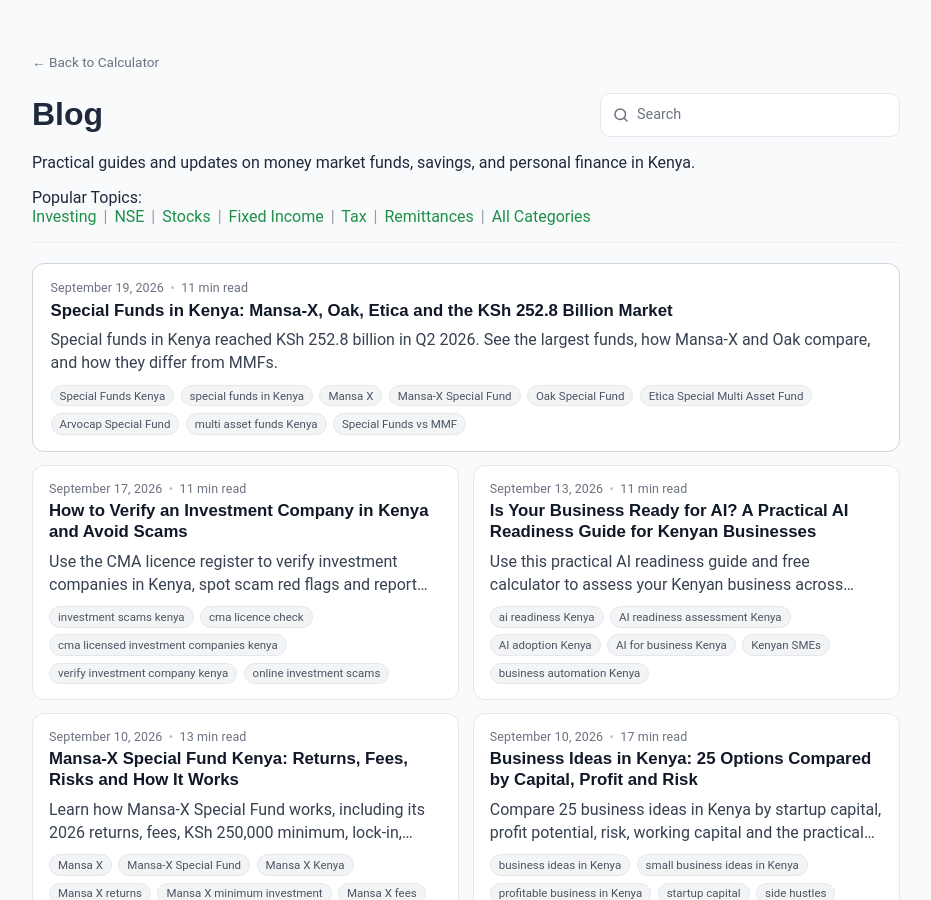
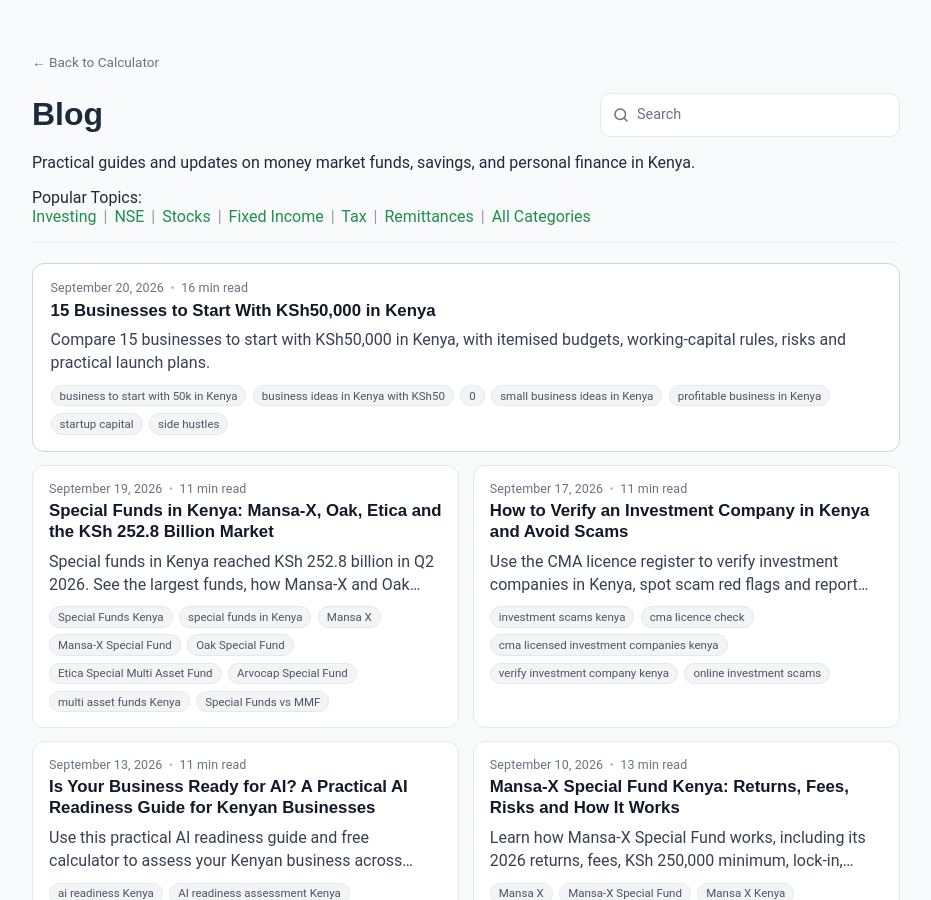
Before and after one commit to Coinimain/kenyanmmf, a Jekyll site: the page built from blog.md, in a window 1280 px wide and 900 px high. Shown: the whole window, without its empty margins (174-1105 px from the left). Built offline with Jekyll 4.4.1, drawn with Linux system fonts in a browser that asks for light colours; some of the changed lines change nothing that is shown.

Commit message:
Add KSh50,000 business ideas guide

```diff
--- a/_posts/2026-09-10-business-ideas-in-kenya.md
+++ b/_posts/2026-09-10-business-ideas-in-kenya.md
@@ -305,7 +305,7 @@
 | KSh300,000–KSh1 million | Food outlet, car wash, daycare, mini shop, M-Pesa sub-agent | Stronger daily or monthly cash flow, with higher fixed costs |
 | Above KSh1 million | Distribution, hardware, larger event-hire operation | Scale, stock depth and business-to-business sales |
 
-Do not force the capital into the largest business it can open. Choose the smallest model that proves demand.
+Do not force the capital into the largest business it can open. Choose the smallest model that proves demand. If KSh50,000 is your ceiling, use the detailed guide to [15 businesses to start with KSh50,000 in Kenya](/blog/business-ideas-in-kenya-with-50000/). It includes itemised launch budgets, working-capital reserves and the businesses that do not fit the amount.
 
 ## How to calculate the real startup capital
 
--- /dev/null
+++ b/_posts/2026-09-20-business-ideas-in-kenya-with-50000.md
@@ -0,0 +1,376 @@
+---
+layout: post
+title: "15 Businesses to Start With KSh50,000 in Kenya"
+seo_title: "15 Businesses to Start With KSh50,000 in Kenya"
+description: "Compare 15 businesses to start with KSh50,000 in Kenya, with itemised budgets, working-capital rules, risks and practical launch plans."
+date: 2026-09-20
+categories: [personal-finance]
+tags: [business to start with 50k in Kenya, business ideas in Kenya with KSh50,000, small business ideas in Kenya, profitable business in Kenya, startup capital, side hustles]
+permalink: /blog/business-ideas-in-kenya-with-50000/
+image: /assets/images/business-ideas-in-kenya-with-50000.jpg
+image_alt: "Kenyan entrepreneurs running clothing, street-food, cleaning and digital-service businesses that can start with KSh50,000"
+image_caption: "KSh50,000 can launch a lean business when spending is controlled and part of the money remains as working capital."
+image_source_name: "Kenya MMF Calculator"
+image_license: "Original graphic © Kenya MMF Calculator"
+faq:
+  - q: "Which business can I start with KSh50,000 in Kenya?"
+    a: "KSh50,000 supports a lean cleaning service, smokies and eggs cart, curated mitumba business, fruit-cup delivery service, cosmetics resale operation or a small FMCG distribution route. Skill-based services such as social media management, tutoring and freelance work need less stock and leave a larger cash reserve."
+  - q: "Is KSh50,000 enough to start a business in Kenya?"
+    a: "Yes. It is enough for a home-based, mobile, online or order-driven business. It is not enough for a rent-heavy shop, a full M-Pesa outlet, a car wash, a mini-supermarket or a fully equipped salon. The model must protect at least KSh15,000 as working capital."
+  - q: "What is the most profitable business to start with KSh50,000?"
+    a: "A service based on a skill and equipment you already own produces the strongest return on capital. Cleaning, social media services, tutoring, design, bookkeeping and other freelance services carry little stock. Profit still depends on paid demand, pricing and consistent delivery."
+  - q: "How much of KSh50,000 should remain as working capital?"
+    a: "Keep at least KSh15,000. Hold KSh20,000 or more for a business with perishable stock, transport costs or irregular orders. Working capital pays for restocking, delivery, data, small repairs and the gap between one sale and the next."
+  - q: "Which KSh50,000 businesses do not need a shop?"
+    a: "Cleaning, social media management, tutoring, freelance services, online reselling, print brokerage, gift hampers, home baking, curated mitumba and second-hand book sales all operate from home, online or at the customer's premises."
+  - q: "Do I need to register a KSh50,000 business?"
+    a: "Yes. Register the chosen business structure and obtain the permits attached to the activity and county. KRA requires people engaged in business to onboard eTIMS and issue electronic tax invoices. Food businesses also need the applicable county and public-health approvals."
+  - q: "Should I start a business or put KSh50,000 in a money market fund?"
+    a: "Start the business when paid demand is proven, the capital is not your emergency fund and the expected surplus pays for your time and risk. Keep the money in an MMF when you need liquidity, cannot operate the business consistently or have not tested the market."
+---
+
+KSh50,000 is enough to start a real business in Kenya. It is not enough to fund waste.
+
+Rent can take half of it, equipment can take the rest. The business then opens without stock, transport money or a cash reserve.
+
+The right model starts from home, online, on the move or against confirmed orders. It keeps fixed costs low, and protects cash.
+
+This guide lists **15 businesses to start with KSh50,000 in Kenya**. Every idea includes a full KSh50,000 planning budget. For a wider comparison across larger capital bands, read our guide to [25 business ideas in Kenya](/blog/business-ideas-in-kenya/).
+
+## The quick answer
+
+The strongest shortlist depends on what you already have.
+
+| What you already have | Strong first choice |
+|---|---|
+| A smartphone and sales ability | Social media services or online reselling |
+| A laptop and a marketable skill | Freelance services or tutoring |
+| Access to busy foot traffic | Smokies and eggs or fruit cups |
+| Knowledge of clothes and online selling | Curated mitumba |
+| Trust in an estate, office block or Airbnb network | Cleaning or laundry pickup |
+| Relationships with kiosks and small shops | FMCG route distribution |
+
+Do not choose from profit claims on social media, choose from customers you can reach and costs you can control.
+
+## How to divide KSh50,000
+
+Use this as the default split:
+
+| Use | Amount |
+|---|---:|
+| Equipment or opening stock | KSh25,000 |
+| Registration, permits or setup | KSh5,000 |
+| Selling, transport and launch costs | KSh5,000 |
+| Working-capital reserve | KSh15,000 |
+| **Total** | **KSh50,000** |
+
+The split changes by business. The reserve does not disappear. Stock is not a reserve. A phone bought for the business is not a reserve. Money already owed by a customer is not a reserve. Cash in the account is the reserve.
+
+## 15 business ideas in Kenya with KSh50,000
+
+The figures are September 2026 planning budgets. They are not supplier quotations. Get three current quotations before buying equipment or stock.
+
+| Business | Opening spend | Cash reserve | Sales rhythm | Main risk |
+|---|---:|---:|---|---|
+| Home and office cleaning | KSh30,000 | KSh20,000 | Per job or contract | Damage and weak staff controls |
+| Smokies, eggs and sausages | KSh32,000 | KSh18,000 | Daily | Poor location and wastage |
+| Curated mitumba | KSh35,000 | KSh15,000 | Daily to weekly | Dead stock |
+| Fruit cups and juice delivery | KSh30,000 | KSh20,000 | Daily | Spoilage |
+| Home cake orders | KSh30,000 | KSh20,000 | Per order | Underpricing and cancellations |
+| Cosmetics and fragrance resale | KSh35,000 | KSh15,000 | Daily to weekly | Counterfeit and slow stock |
+| Ironing and laundry pickup | KSh25,000 | KSh25,000 | Daily to weekly | Damage and lost items |
+| FMCG route distribution | KSh37,000 | KSh13,000 | Daily to weekly | Credit sales and thin margins |
+| Printing brokerage | KSh25,000 | KSh25,000 | Per order | Reprints and supplier delays |
+| Gift hampers and flowers | KSh25,000 | KSh25,000 | Per order | Wastage and seasonal demand |
+| Social media and short-video services | KSh25,000 | KSh25,000 | Monthly retainers | Client churn |
+| Tutoring and paid classes | KSh15,000 | KSh35,000 | Per lesson or course | Weak enrolment |
+| Freelance professional services | KSh15,000 | KSh35,000 | Per project or retainer | Irregular clients |
+| Niche online reselling | KSh35,000 | KSh15,000 | Daily to weekly | Returns and dead stock |
+| Second-hand books and novels | KSh35,000 | KSh15,000 | Daily to monthly | Slow-moving titles |
+
+### 1. Home and office cleaning
+
+Cleaning fits KSh50,000 because the customer pays for labour, reliability and a visible result. A shop adds no value at this stage.
+
+**KSh50,000 plan:** KSh17,000 for basic tools, KSh8,000 for chemicals and protective gear, KSh5,000 for transport and customer acquisition, and KSh20,000 in reserve.
+
+Start with one clear service. Deep cleaning, move-in cleaning, sofa cleaning and post-construction work are different jobs. Quote after inspecting the space, and put the scope in writing.
+
+Target apartment blocks, short-stay rentals, small offices and homes inside one compact area. Tight routes cut transport costs, and repeat bookings create the business.
+
+Record keys, valuables and any existing damage before work starts. Trust drives referrals, but one careless job destroys them.
+
+### 2. Smokies, eggs and sausages
+
+This is a foot-traffic business. The cart does not create demand, the location does.
+
+**KSh50,000 plan:** KSh16,000 for a cart and basic cooking tools, KSh8,000 for opening stock and packaging, KSh8,000 for compliance, positioning and launch costs, and KSh18,000 in reserve.
+
+Count pedestrians at breakfast, lunch and evening. Count competing vendors, and record actual queues. A busy road with no safe stopping point is not a strong location.
+
+Track every piece bought, sold, spoiled and consumed. Daily cash hides stock leakage.
+
+Food-handler certification and county approvals belong in the budget. Check the exact county charges before buying the cart. Reject a site that pushes the full startup bill beyond KSh50,000.
+
+### 3. Curated mitumba sales
+
+Mitumba rewards buying discipline, and punishes excitement.
+
+**KSh50,000 plan:** KSh25,000 for selected pieces or a shared bale, KSh5,000 for transport and market-day costs, KSh5,000 for cleaning, photography and packaging, and KSh15,000 in reserve.
+
+Choose one customer. Office wear for women, children's clothes, denim, sportswear and plus-size fashion require different stock.
+
+Start with hand-picked pieces. A sealed bale transfers quality risk to the buyer. Learn grading and customer sizes before buying one.
+
+Sell through WhatsApp Status, TikTok, Instagram and market days. Mark down slow pieces. Cash trapped in clothes cannot restock winners.
+
+### 4. Fruit cups and fresh-juice delivery
+
+Fresh produce brings daily cash. It also expires quickly.
+
+**KSh50,000 plan:** KSh12,000 for a cooler, blender and utensils, KSh8,000 for opening produce and packaging, KSh5,000 for hygiene and compliance, KSh5,000 for delivery and selling, and KSh20,000 in reserve.
+
+Start with a short menu. Use fruits that move across several products. Standardise cup size and recipe. Record waste every evening.
+
+Offices, clinics, colleges, gyms and salons provide concentrated demand. Pre-orders beat carrying prepared stock around town.
+
+Clean water, safe handling and cold storage are compulsory. Do not run this business from premises that fail the public-health test.
+
+### 5. Home cake orders
+
+This option fits the budget only when the baker already has access to an oven and basic kitchen equipment.
+
+**KSh50,000 plan:** KSh15,000 for missing tools, KSh10,000 for ingredients, boards and boxes, KSh5,000 for photography and delivery, and KSh20,000 in reserve.
+
+Take a deposit before buying order-specific ingredients. The deposit confirms the booking. Set a written cancellation rule.
+
+Price the full cake. Flour is one line. Butter, cream, electricity or gas, decoration, packaging, delivery and labour also sit inside the quote.
+
+No oven means no KSh50,000 cake business. Choose an idea that fits the assets already available.
+
+### 6. Cosmetics and fragrance resale
+
+Small cosmetics stock works when the range is narrow and repeat purchases are strong.
+
+**KSh50,000 plan:** KSh25,000 for opening stock, KSh5,000 for containers, display and packaging, KSh5,000 for content and delivery, and KSh15,000 in reserve.
+
+Begin with fast-moving basics for one customer group. Do not fill a shelf with random shades, brands and premium products.
+
+Buy from traceable suppliers. Keep invoices. Counterfeit stock destroys trust and creates refund losses.
+
+Sell online, at workplaces and through existing salon or barbershop relationships. A shared shelf costs less than a separate shop.
+
+### 7. Ironing and laundry pickup
+
+A full laundry with commercial machines does not fit KSh50,000. A home-based ironing, pickup and linen service does.
+
+**KSh50,000 plan:** KSh12,000 for irons, an ironing board, baskets and tagging materials, KSh5,000 for supplies, KSh8,000 for transport and customer acquisition, and KSh25,000 in reserve.
+
+This model needs secure working space, reliable water and a clear intake system. Tag every order. Record stains, tears and special instructions before accepting an item.
+
+Start inside one estate. Set fixed pickup days. Route density protects the margin.
+
+Add a washing machine from retained profit. Do not spend opening capital on a machine before weekly volume is proven.
+
+### 8. Small FMCG route distribution
+
+This business sells convenience to retailers. The operator carries fast-moving goods to the buyer.
+
+**KSh50,000 plan:** KSh30,000 for a tight opening stock list, KSh5,000 for transport and handling, KSh2,000 for records and communication, and KSh13,000 in reserve.
+
+Choose shelf-stable products. Sell along one route to kiosks, salons, offices and small shops. Start with products that retailers reorder every week.
+
+The margin is thin. Volume, route discipline and cash collection do the work.
+
+Do not sell on credit during the test. An invoice is not restocking money. Expand the route only after the first route pays.
+
+### 9. Printing brokerage
+
+KSh50,000 does not buy a proper printing operation. It buys a sales operation that outsources production.
+
+**KSh50,000 plan:** KSh5,000 for samples and design tools, KSh15,000 as production float, KSh5,000 for sales and transport, and KSh25,000 in reserve.
+
+Sell business cards, menus, funeral programmes, posters, labels, branded clothing and event materials. Use established printers for production.
+
+Get a written supplier quote. Add design, transport, corrections and your margin. Collect at least 70% before production.
+
+Approve spelling, names, dates, colours and quantities in writing. One reprint can erase the margin from several orders.
+
+### 10. Gift hampers and flower orders
+
+The lean model buys against orders. It does not keep expensive flowers and gift stock waiting for customers.
+
+**KSh50,000 plan:** KSh10,000 for samples, tools and packaging, KSh10,000 for order stock, KSh5,000 for content and delivery, and KSh25,000 in reserve.
+
+Create three fixed packages. Show the contents, delivery area and order deadline. Charge separately for distant delivery.
+
+Collect a deposit. Buy fresh flowers last. Keep non-perishable packaging for repeat use.
+
+Birthdays, graduations, weddings and corporate gifts create sales peaks. A customer list carries the business between them.
+
+### 11. Social media and short-video services
+
+Local businesses need regular content. They do not need vague promises about going viral.
+
+**KSh50,000 plan:** KSh12,000 for a tripod, light and microphone, KSh8,000 for data and software, KSh5,000 for direct selling and transport, and KSh25,000 in reserve. This plan assumes you own a capable smartphone.
+
+Sell a defined package. State the number of posts, videos, revisions and reports. Keep advertising spend separate.
+
+Target one sector. Restaurants, schools, property agents, salons and clinics need different content.
+
+Build three strong samples. Then sell monthly retainers. One-off poster jobs do not create stable income.
+
+For more digital service options, read [how to make money with AI in Kenya](/blog/how-to-make-money-with-ai-in-kenya/).
+
+### 12. Tutoring and paid classes
+
+Tutoring converts knowledge into scheduled income.
+
+**KSh50,000 plan:** KSh5,000 for teaching materials, KSh5,000 for data or a shared venue, KSh5,000 for customer acquisition, and KSh35,000 in reserve.
+
+Teach one clear result. School subjects, languages, software, professional exams and workplace tools all fit.
+
+Start live. Real learners expose the gaps in the lesson plan. Record a course after the live class works.
+
+Collect fees before the class. Set the timetable and refund rules. A class with ten paid learners beats a large free audience.
+
+### 13. Freelance professional services
+
+Writing, design, bookkeeping, virtual assistance, web work and research carry little stock.
+
+**KSh50,000 plan:** KSh10,000 for data, software and a portfolio, KSh5,000 for outreach, and KSh35,000 in reserve. This plan assumes you already own the required phone or computer.
+
+Sell an outcome. “Bookkeeping cleanup for small shops” is clearer than “business services”. “Four edited property videos” is clearer than “content creation”.
+
+Use a written scope. Collect a deposit. Limit revisions. Invoice on time.
+
+Build several clients. One large client can disappear in one email.
+
+If the skill is missing, invest in a practical programme first. See these [short courses in Kenya for growing income](/blog/short-courses-kenya-grow-income/).
+
+### 14. Niche online reselling
+
+Online reselling works when the stock solves one clear need.
+
+**KSh50,000 plan:** KSh25,000 for opening stock, KSh5,000 for content and advertising, KSh5,000 for packaging and delivery float, and KSh15,000 in reserve.
+
+Choose five products or fewer. Baby items, modest fashion, kitchen organisers, car accessories and office supplies are separate businesses. Do not mix them at launch.
+
+Track enquiries, paid orders, delivery refusals, returns and damaged goods. Revenue without those costs gives a false profit.
+
+Restock winners. Stop buying products that attract attention but no payment.
+
+### 15. Second-hand books and novels
+
+Books fit a home-based and online model. A rented bookshop does not fit the budget.
+
+**KSh50,000 plan:** KSh25,000 for selected stock, KSh5,000 for crates, shelves and cleaning, KSh5,000 for listings and delivery, and KSh15,000 in reserve.
+
+Choose a buyer group. School revision books, university texts, children's books and popular novels move through different channels.
+
+List every title online. Bundle slow books. Buy back useful titles from trusted customers.
+
+Check editions for school and professional material. An outdated textbook is dead stock, even when it is cheap.
+
+## Which business gives the fastest cash?
+
+Daily cash comes from street food, fruit, mitumba and route distribution. That does not make them the most profitable.
+
+Perishable stock creates losses. Retail ties money in inventory. Daily handling also creates leakage.
+
+Cleaning, tutoring, social media work and freelance services take longer to win the first client. They carry less stock. Once repeat customers arrive, more of each sale remains available for labour, tax and profit.
+
+Use this rule:
+
+**Fast cash favours products. Strong return on capital favours skills.**
+
+## Businesses that do not fit KSh50,000
+
+Do not squeeze these businesses into a KSh50,000 headline:
+
+- A full M-Pesa outlet
+- A rented salon or barbershop
+- A car wash site
+- A mini-supermarket
+- A cybercafé with owned computers and printers
+- A commercial laundry
+- A daycare centre
+- A hardware shop
+- A stocked cosmetics shop in rented premises
+- A full food kiosk with rent, fittings and staff
+
+KSh50,000 only funds a narrow test around some of these models. It does not fund the complete business.
+
+The broader [business ideas in Kenya guide](/blog/business-ideas-in-kenya/) shows the capital bands that fit larger physical operations.
+
+## How to calculate profit
+
+Turnover is not profit.
+
+Use this calculation every month:
+
+**Owner surplus = sales − stock − transport − delivery − rent − utilities − platform fees − marketing − losses − licence share − paid labour**
+
+Then value the owner's time.
+
+A business that leaves KSh20,000 after costs but consumes 200 hours has paid KSh100 an hour before tax. That result must be compared with paid employment, other work and passive investment.
+
+Separate business cash from household cash. Pay yourself a fixed amount. Do not eat stock money.
+
+## Compare the business with an MMF
+
+KSh50,000 has an opportunity cost.
+
+Use the [MMF calculator Kenya](/) tool to calculate the passive benchmark. A money market fund calculator shows what the same KSh50,000 earns without stock, customers, deliveries or daily labour.
+
+The business must beat that benchmark after costs and after pricing the owner's time. It also needs to compensate for the risk of loss.
+
+Do not put an emergency fund into rent, equipment or perishable stock. Keep emergency money liquid. Business capital must be money you can expose to business risk.
+
+## A seven-day demand test
+
+Do this before spending the KSh50,000:
+
+1. Name one paying customer group.
+2. Speak to ten people in that group.
+3. Record competitor prices and service gaps.
+4. Get three supplier quotations.
+5. Make one sample or service offer.
+6. Ask for a deposit or paid trial.
+7. Set the cash limit that ends the test.
+
+Compliments do not prove demand. Deposits do.
+
+## Registration, tax and permits
+
+The [Business Registration Service fee schedule](https://brs.go.ke/fee-schedule-companies-registry/) lists KSh950 for a business name and KSh10,650 for a private limited company. Registration is completed through eCitizen.
+
+The legal structure is only one layer. County permits depend on the activity and location. Food businesses also carry public-health requirements. Confirm the bill before paying rent or buying specialist equipment.
+
+KRA states that [all people engaged in business must onboard eTIMS](https://www.kra.go.ke/business/etims-electronic-tax-invoice-management-system/learn-about-etims/what-is-etims) and issue electronic tax invoices, including businesses outside VAT registration.
+
+[Turnover tax](https://www.kra.go.ke/helping-tax-payers/faqs/turnover-tax-tot) applies at 1% of gross sales to qualifying resident businesses with annual turnover above KSh1 million and below KSh50 million. Management and professional services sit outside turnover tax and follow the applicable income-tax rules.
+
+Keep sales, stock, expenses and invoices from day one.
+
+## How this shortlist was built
+
+The business models were screened against five tests: fixed costs, stock exposure, working-capital need, speed to paid demand and ability to start without a full shop.
+
+The supplied Kenya business guides on mitumba, smokies and eggs, cosmetics, laundry, fruit and juice, printing, gifts, books and FMCG distribution were used to identify operating questions. Those guides date mainly from 2014 to 2018. None of their historic prices were used in the budgets.
+
+The figures in this article are original September 2026 planning allocations. Current registration and tax claims were checked against BRS and KRA.
+
+## Final verdict
+
+The best business to start with KSh50,000 in Kenya is lean. It starts without expensive rent. It sells before it expands. It keeps KSh15,000 or more in reserve. It records every shilling.
+
+Start with the customer. Then buy the minimum needed to serve that customer. Do not start with equipment and hope.
+
+## FAQs
+{% for item in page.faq %}
+<details>
+  <summary>{{ item.q }}</summary>
+  <p>{{ item.a }}</p>
+</details>
+{% endfor %}
```
Also changed, not shown: assets/images/business-ideas-in-kenya-with-50000.jpg (added).
